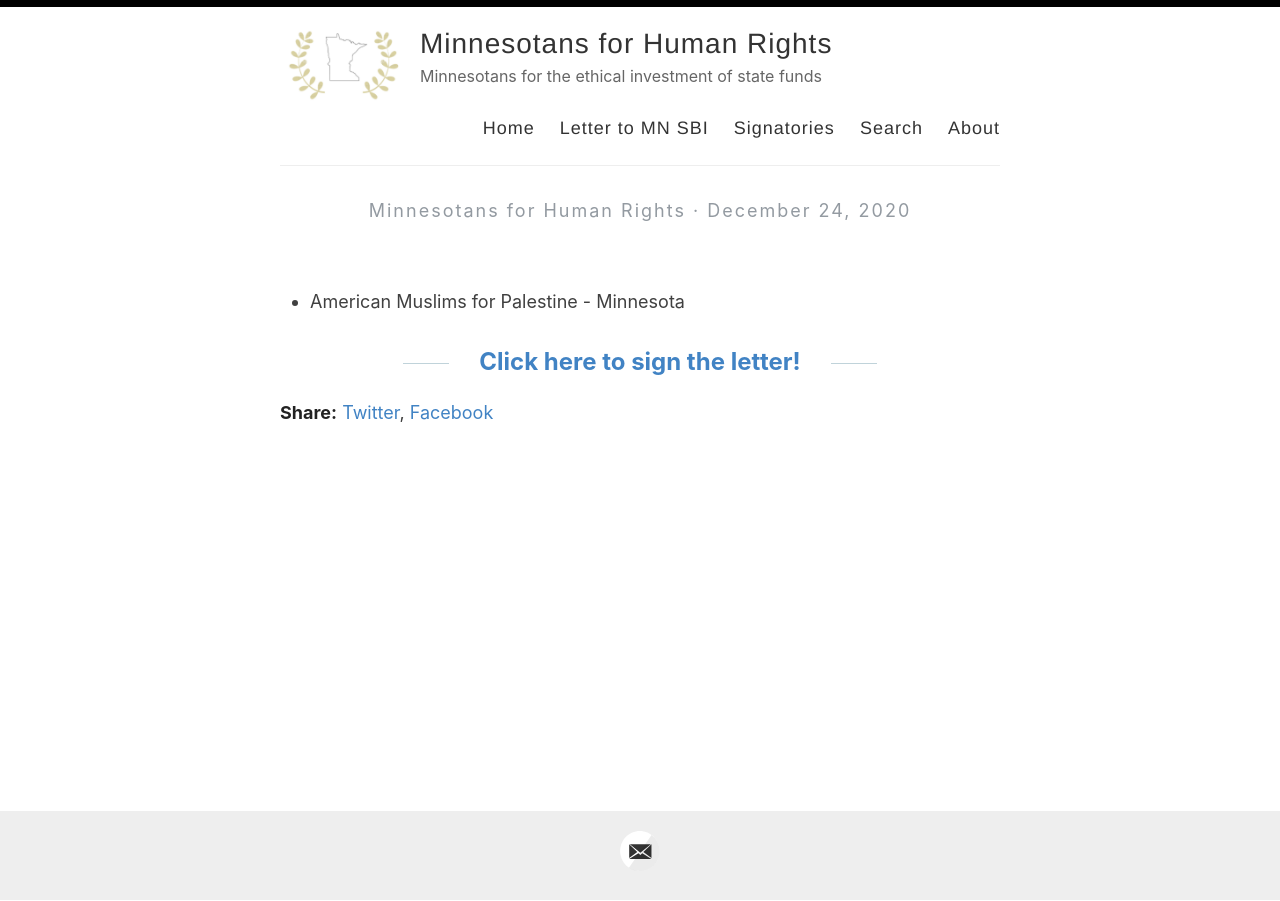
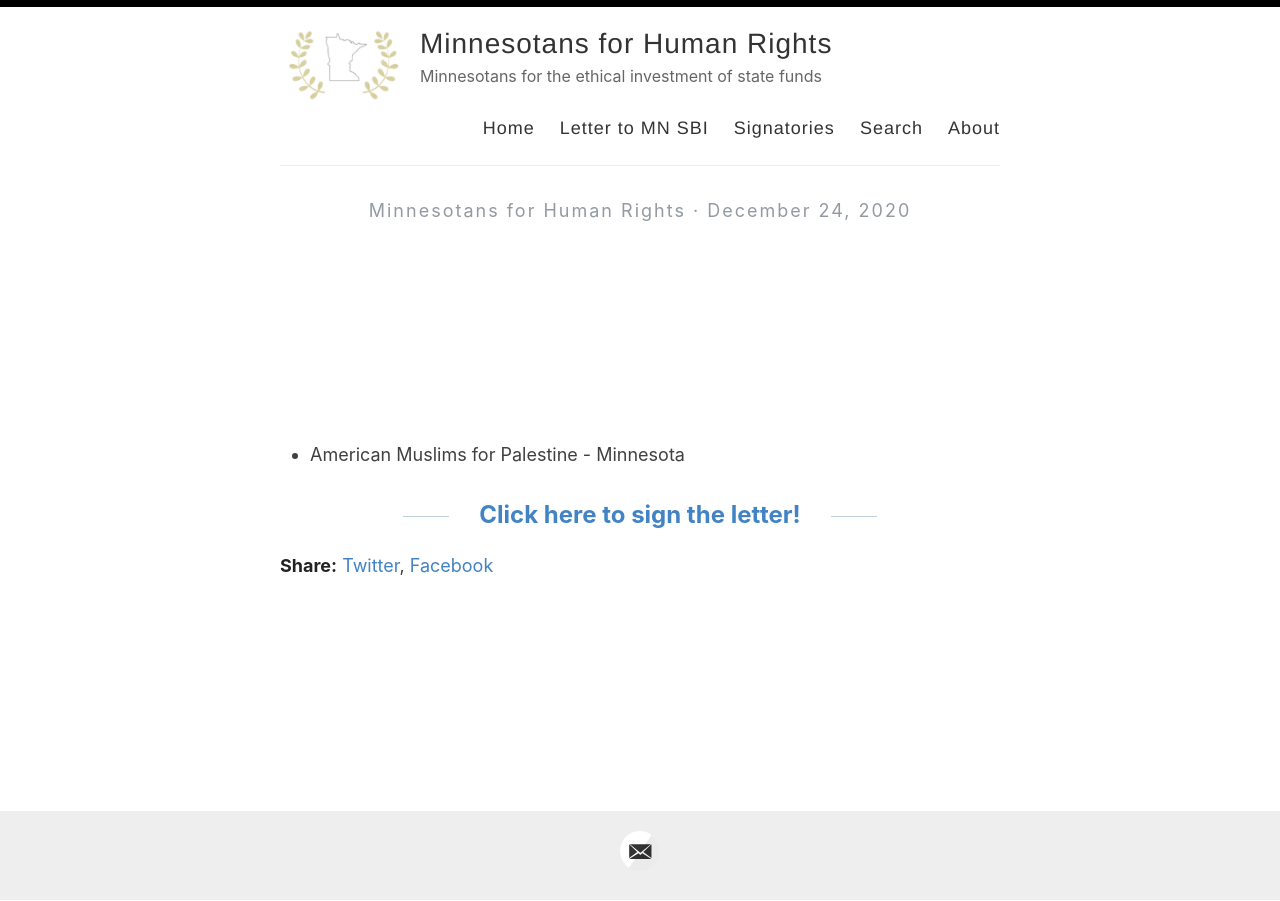
Before and after one commit to adamrahim/adamrahim.github.io, a Jekyll site: the page built from _posts/2020-12-24-signatories.md, in a window 1280 px wide. Built offline with Jekyll 4.4.1, drawn with Linux system fonts in a browser that asks for light colours; our own code applies the rules of GitHub Pages for plain Markdown files.

Commit message:
<br/><br/>

```diff
--- a/_posts/2020-12-24-signatories.md
+++ b/_posts/2020-12-24-signatories.md
@@ -4,9 +4,10 @@
 permalink: /signatories/
 excerpt: [Click here to sign the letter!](https://forms.gle/tHgMV44jnT69SfnY6 "Google Form to Support Minnesotans for Human Rights")
 ---
-&nbsp;
-&nbsp;
-&nbsp;
+<br/><br/>
+<br/><br/>
+<br/><br/>
+
 - American Muslims for Palestine - Minnesota
 
 
```
Also changed, not shown: _posts/2020-12-25-letter.md (+4 -3 lines).
